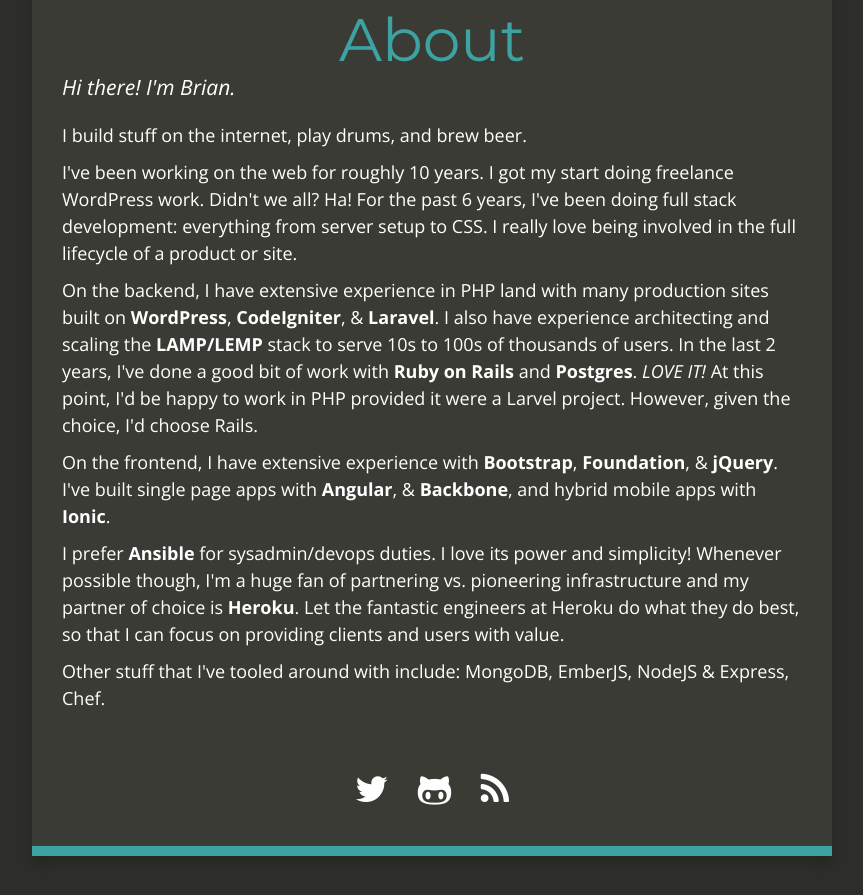
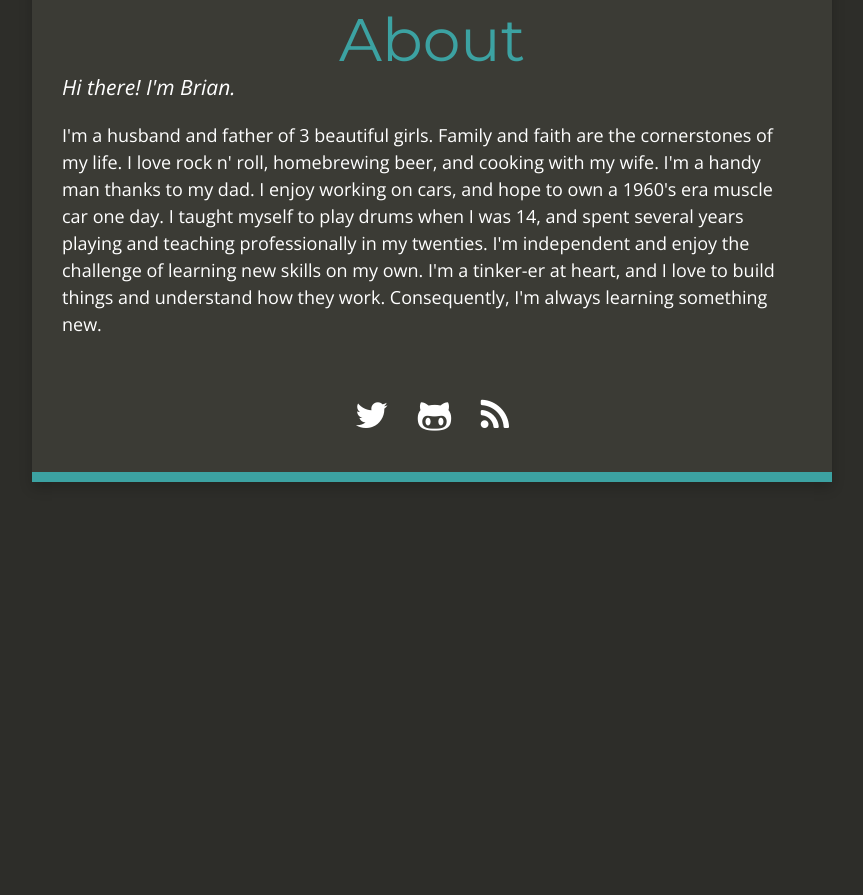
Before and after one commit to bweave/bweave.github.io, a Jekyll site: the page built from about.html, in a window 1280 px wide, cut to the strip 174-1071 px from the top of the page. Shown: the whole strip, without its empty margins (208-1071 px from the left). Built offline with Jekyll 4.4.1, drawn with Linux system fonts in a browser that asks for light colours; nearby versions of some CDN libraries; after the commit the page ends 900 px from its top, so only the background shows below that.

Commit message:
Adds resume

```diff
--- a/_includes/header.html
+++ b/_includes/header.html
@@ -7,6 +7,7 @@
       <li><a href="{{ site.baseurl }}/posts/"><i class="fa fa-archive"></i> All Posts</a></li>
       <li><a href="{{ site.baseurl }}/search/"><i class="fa fa-search"></i> Search</a></li>
       <li><a href="{{ site.baseurl }}/about/"><i class="fa fa-file-text"></i> About</a></li>
+      <li><a href="{{ site.baseurl }}/resume/"><i class="fa fa-file-text"></i> Resumé</a></li>
     </ul>
 
     {% include social_links.html %}
--- a/about.html
+++ b/about.html
@@ -17,17 +17,7 @@ make-smaller-titles: true
 
             <p class="lead"><em>Hi there! I'm Brian.</em></p>
 
-            <p>I build stuff on the internet, play drums, and brew beer.</p>
-
-            <p>I've been working on the web for roughly 10 years. I got my start doing freelance WordPress work. Didn't we all? Ha! For the past 6 years, I've been doing full stack development: everything from server setup to CSS. I really love being involved in the full lifecycle of a product or site.</p>
-
-            <p>On the backend, I have extensive experience in PHP land with many production sites built on <strong>WordPress</strong>, <strong>CodeIgniter</strong>, &amp; <strong>Laravel</strong>. I also have experience architecting and scaling the <strong>LAMP/LEMP</strong> stack to serve 10s to 100s of thousands of users. In the last 2 years, I've done a good bit of work with <strong>Ruby on Rails</strong> and <strong>Postgres</strong>. <em>LOVE IT!</em> At this point, I'd be happy to work in PHP provided it were a Larvel project. However, given the choice, I'd choose Rails.</p>
-
-            <p>On the frontend, I have extensive experience with <strong>Bootstrap</strong>, <strong>Foundation</strong>, &amp; <strong>jQuery</strong>. I've built single page apps with <strong>Angular</strong>, &amp; <strong>Backbone</strong>, and hybrid mobile apps with <strong>Ionic</strong>.</p>
-
-            <p>I prefer <strong>Ansible</strong> for sysadmin/devops duties. I love its power and simplicity! Whenever possible though, I'm a huge fan of partnering vs. pioneering infrastructure and my partner of choice is <strong>Heroku</strong>. Let the fantastic engineers at Heroku do what they do best, so that I can focus on providing clients and users with value.</p>
-
-            <p>Other stuff that I've tooled around with include: MongoDB, EmberJS, NodeJS &amp; Express, Chef.</p>
+            <p>I'm a husband and father of 3 beautiful girls. Family and faith are the cornerstones of my life. I love rock n' roll, homebrewing beer, and cooking with my wife. I'm a handy man thanks to my dad. I enjoy working on cars, and hope to own a 1960's era muscle car one day. I taught myself to play drums when I was 14, and spent several years playing and teaching professionally in my twenties. I'm independent and enjoy the challenge of learning new skills on my own. I'm a tinker-er at heart, and I love to build things and understand how they work. Consequently, I'm always learning something new.</p>
 
             {% include social_links.html %}
           </div>
--- a/css/style.scss
+++ b/css/style.scss
@@ -61,7 +61,22 @@ a:hover {
 }
 
 ul {
-    list-style-type: none;
+    padding: 0 0 0 2rem;
+
+    &.no-bullet {
+        list-style-type: none;
+    }
+
+    &.contact-info {
+        @extend .no-bullet;
+        margin-bottom: 3rem;
+        padding: 0;
+        text-align: center;
+    }
+}
+
+.resume {
+    .section { margin-bottom: 3rem }
 }
 
 .navbar, .nav {
@@ -455,6 +470,11 @@ blockquote {
         left: 15px;
         font-size: 65px;
         font-weight: bold;
+    }
+
+    footer {
+        line-height: 2;
+        margin-left: -1.5rem;
     }
 
 }
```
Also changed, not shown: resume.html (added, +111 -0 lines).
